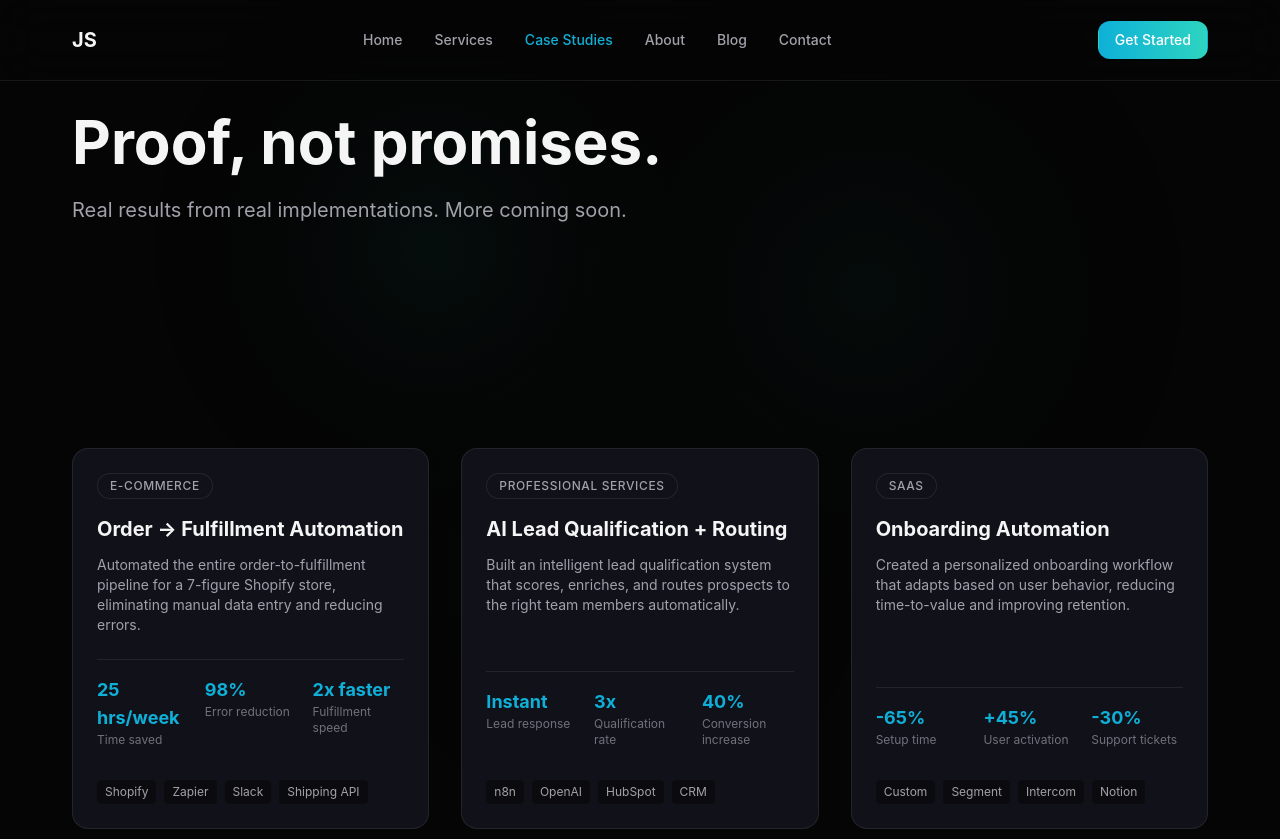
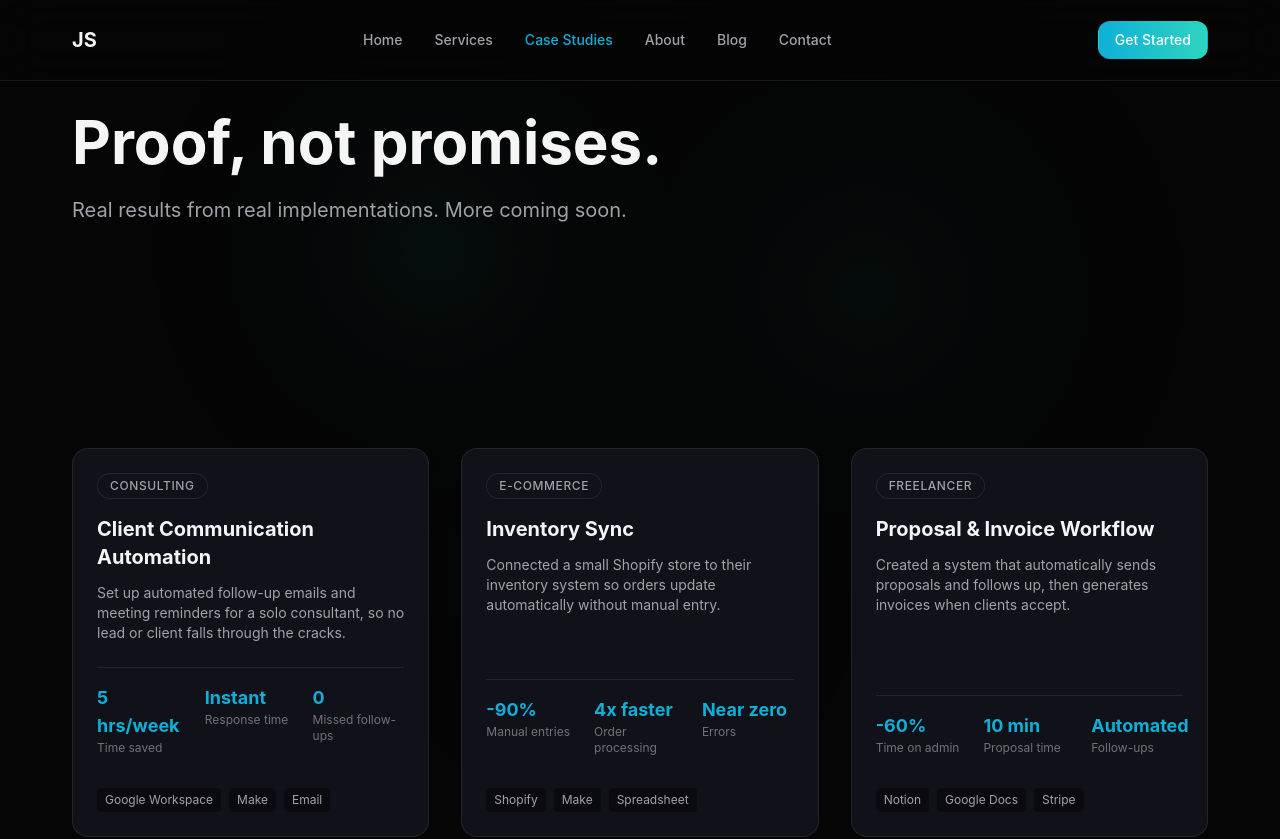
Before and after one commit to strohmmedia/joshstrohm.me, a Next.js app: page /case-studies in a window 1280 px wide. Shown: the top 839 px of the page. Built offline with nearby package versions, Linux system fonts and the light colour scheme; a web font is replaced by a local one.

Commit message:
updated the case studies

```diff
--- a/src/app/case-studies/page.tsx
+++ b/src/app/case-studies/page.tsx
@@ -11,37 +11,37 @@ import CTABanner from "@/components/CTABanner";
 
 const caseStudies = [
   {
-    industry: "E-commerce",
-    title: "Order → Fulfillment Automation",
-    summary: "Automated the entire order-to-fulfillment pipeline for a 7-figure Shopify store, eliminating manual data entry and reducing errors.",
+    industry: "Consulting",
+    title: "Client Communication Automation",
+    summary: "Set up automated follow-up emails and meeting reminders for a solo consultant, so no lead or client falls through the cracks.",
     metrics: [
-      { label: "Time saved", value: "25 hrs/week" },
-      { label: "Error reduction", value: "98%" },
-      { label: "Fulfillment speed", value: "2x faster" },
+      { label: "Time saved", value: "5 hrs/week" },
+      { label: "Response time", value: "Instant" },
+      { label: "Missed follow-ups", value: "0" },
     ],
-    tags: ["Shopify", "Zapier", "Slack", "Shipping API"],
+    tags: ["Google Workspace", "Make", "Email"],
   },
   {
-    industry: "Professional Services",
-    title: "AI Lead Qualification + Routing",
-    summary: "Built an intelligent lead qualification system that scores, enriches, and routes prospects to the right team members automatically.",
+    industry: "E-commerce",
+    title: "Inventory Sync",
+    summary: "Connected a small Shopify store to their inventory system so orders update automatically without manual entry.",
     metrics: [
-      { label: "Lead response", value: "Instant" },
-      { label: "Qualification rate", value: "3x" },
-      { label: "Conversion increase", value: "40%" },
+      { label: "Manual entries", value: "-90%" },
+      { label: "Order processing", value: "4x faster" },
+      { label: "Errors", value: "Near zero" },
     ],
-    tags: ["n8n", "OpenAI", "HubSpot", "CRM"],
+    tags: ["Shopify", "Make", "Spreadsheet"],
   },
   {
-    industry: "SaaS",
-    title: "Onboarding Automation",
-    summary: "Created a personalized onboarding workflow that adapts based on user behavior, reducing time-to-value and improving retention.",
+    industry: "Freelancer",
+    title: "Proposal & Invoice Workflow",
+    summary: "Created a system that automatically sends proposals and follows up, then generates invoices when clients accept.",
     metrics: [
-      { label: "Setup time", value: "-65%" },
-      { label: "User activation", value: "+45%" },
-      { label: "Support tickets", value: "-30%" },
+      { label: "Time on admin", value: "-60%" },
+      { label: "Proposal time", value: "10 min" },
+      { label: "Follow-ups", value: "Automated" },
     ],
-    tags: ["Custom", "Segment", "Intercom", "Notion"],
+    tags: ["Notion", "Google Docs", "Stripe"],
   },
 ];
 
--- a/src/app/page.tsx
+++ b/src/app/page.tsx
@@ -16,7 +16,7 @@ const techStack = [
 ];
 
 const problemCards = [
-  { icon: "⏱️", title: "40+ hours lost weekly", description: "Manual data entry, follow-ups, and repetitive tasks eating your team's time." },
+  { icon: "⏱️", title: "Hours lost to busywork", description: "Manual data entry, follow-ups, and repetitive tasks eating your team's time." },
   { icon: "🥶", title: "Leads go cold", description: "Prospects slip through the cracks because there's no instant follow-up system." },
   { icon: "📊", title: "Tool overload", description: "Too many disconnected apps creating more work instead of less." },
   { icon: "💰", title: "Revenue left on the table", description: "Inefficient processes mean slower closes and wasted marketing spend." },
@@ -123,9 +123,9 @@ export default function Home() {
 
             <RevealOnScroll delay={400}>
               <div className="mt-16 pt-8 border-t border-border">
-                <p className="text-sm text-muted mb-4">Powering operations with</p>
+                <p className="text-sm text-muted mb-4">Tools I work with</p>
                 <div className="flex flex-wrap gap-6 opacity-50 grayscale">
-                  {["Notion", "Slack", "HubSpot", "Google Workspace", "Salesforce", "Zapier"].map((tool) => (
+                  {["Notion", "Slack", "Google Workspace", "Make", "Airtable", "Shopify"].map((tool) => (
                     <span key={tool} className="text-sm font-medium text-text2">{tool}</span>
                   ))}
                 </div>
@@ -215,19 +215,19 @@ export default function Home() {
         <Container>
           <RevealOnScroll>
             <div className="text-center mb-16">
-              <h2 className="text-3xl md:text-4xl font-bold mb-6">Results that speak</h2>
+              <h2 className="text-3xl md:text-4xl font-bold mb-6">What I've helped with</h2>
               <div className="grid grid-cols-1 md:grid-cols-3 gap-8 max-w-3xl mx-auto">
                 <div className="text-center">
-                  <AnimatedCounter value="40+" />
+                  <AnimatedCounter value="5-10" />
                   <p className="text-text2 mt-2">hours saved/week</p>
                 </div>
                 <div className="text-center">
-                  <AnimatedCounter value="3x" />
-                  <p className="text-text2 mt-2">faster lead response</p>
+                  <AnimatedCounter value="Instant" />
+                  <p className="text-text2 mt-2">lead follow-up</p>
                 </div>
                 <div className="text-center">
-                  <AnimatedCounter value="<14" />
-                  <p className="text-text2 mt-2">days to live</p>
+                  <AnimatedCounter value="<7" />
+                  <p className="text-text2 mt-2">days to launch</p>
                 </div>
               </div>
             </div>
```
